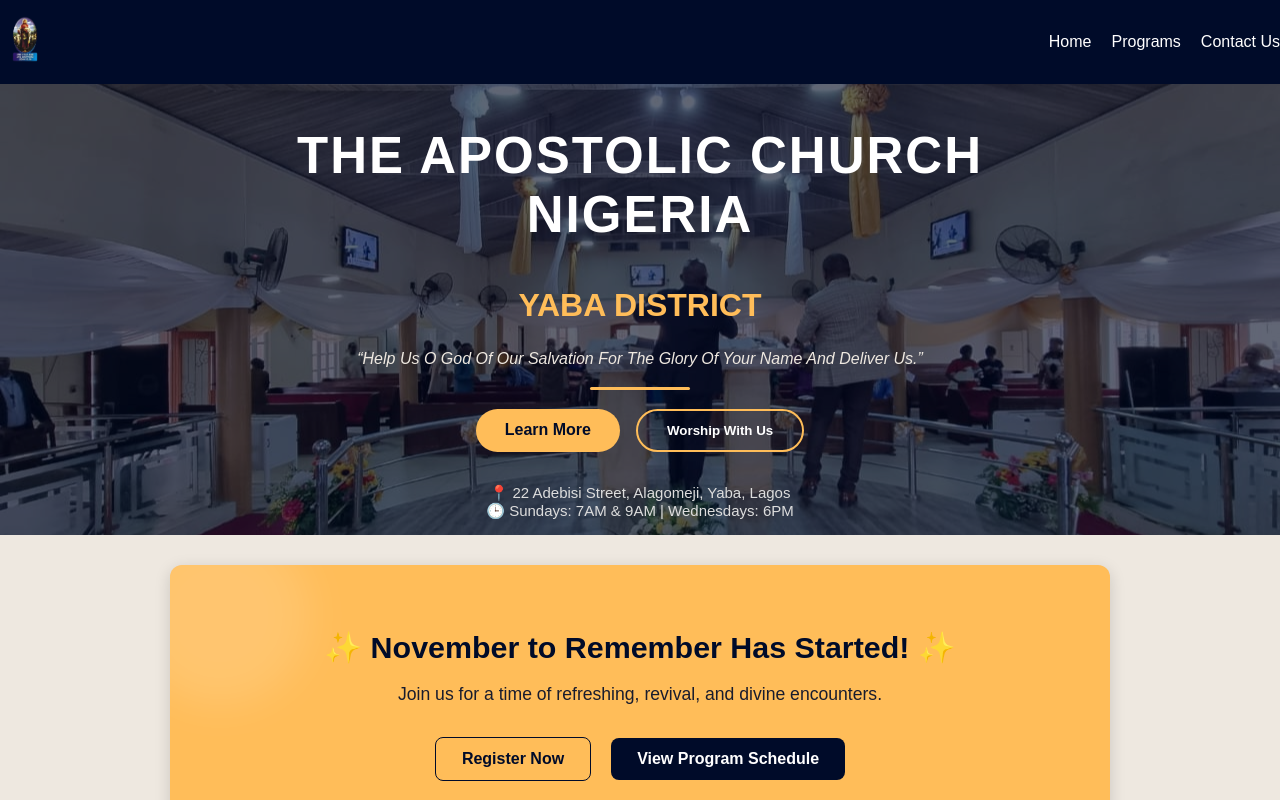
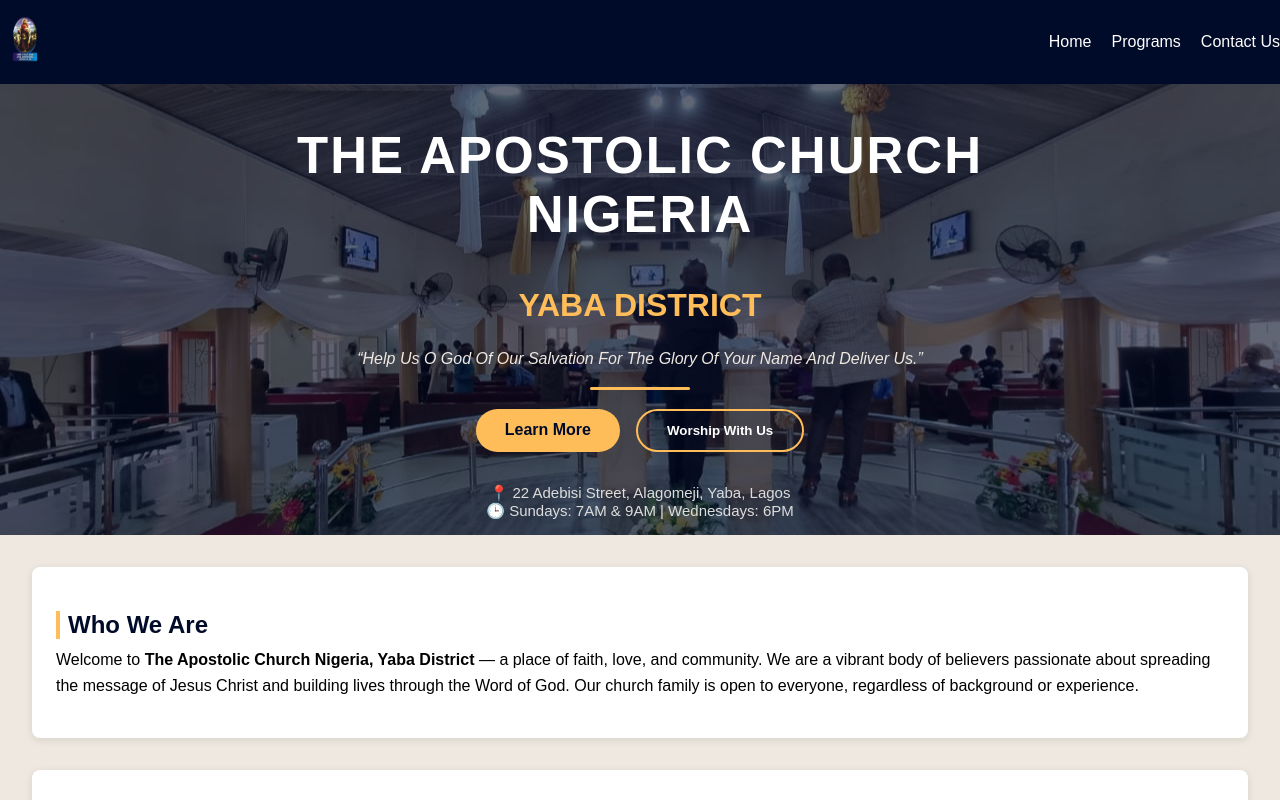
Before and after one commit to Ayomidade/tacn, a React (Vite) app: page / in a window 1280 px wide. Shown: the top 800 px of the page. Built offline with nearby package versions, Linux system fonts and the light colour scheme.

Commit message:
Update Home.jsx

```diff
--- a/src/pages/Home.jsx
+++ b/src/pages/Home.jsx
@@ -9,7 +9,7 @@
     <>
       <Hero />
       {/* <EventHighlight /> */}
-      <EventHighlight/>
+     {/* <EventHighlight/> */}
       {/* <Countdown /> */}
       <About />
     </>
```
